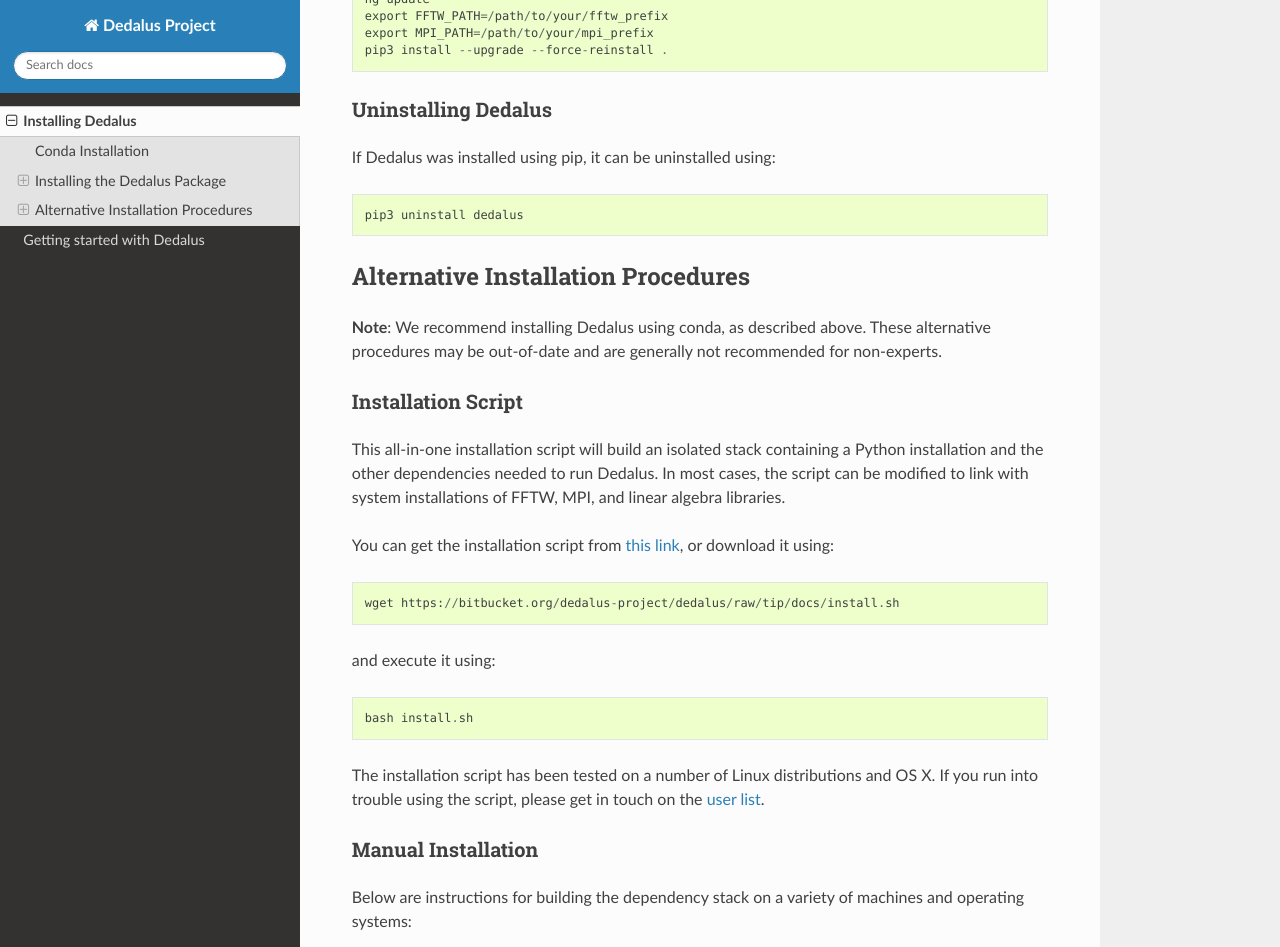
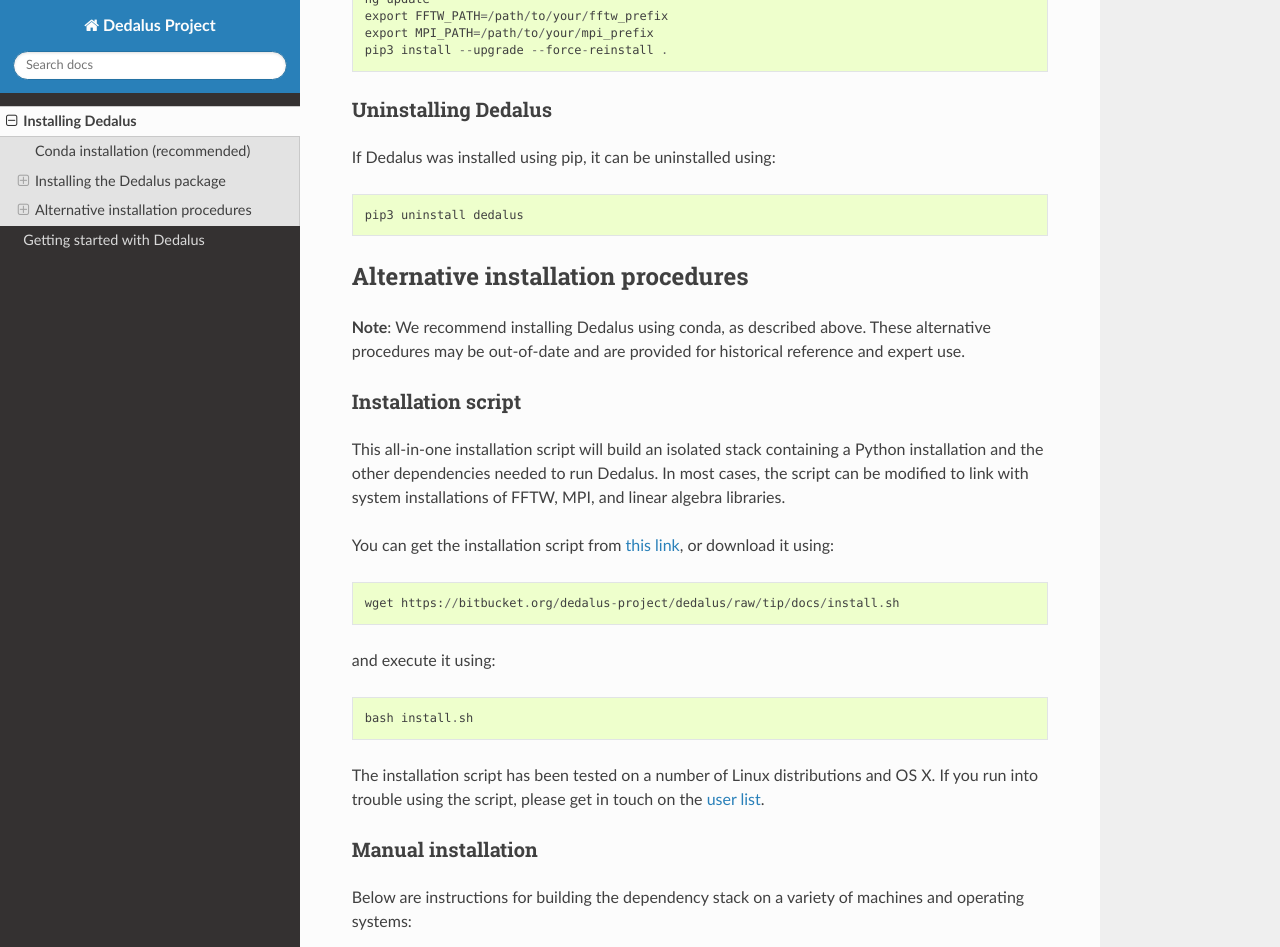
Before and after one commit to DedalusProject/dedalus, a Sphinx documentation site: the page built from docs/installation.rst, in a window 1280 px wide and 1400 px high, scrolled down 2281 px. Shown: the top 947 px of the window. Built offline with Sphinx 7.4.7 and the Read the Docs theme 2.0.0, drawn with Linux system fonts in a browser that asks for light colours; pages that are not in the unit, such as notebooks, are missing from menus; some of the changed text lies outside the part shown.

Commit message:
Tweak installation docs
hg hash: d10d45774c1ede297c80434c65851babfde633a7

```diff
--- a/docs/installation.rst
+++ b/docs/installation.rst
@@ -34,7 +34,7 @@
 The Dedalus package within the environment can be updated using pip as described below.
 
 
-Installing the Dedalus Package
+Installing the Dedalus package
 ==============================
 
 Once the necessary C dependencies and Python 3 are present, Dedalus can be installed from PyPI or built from source using pip.
@@ -91,13 +91,13 @@
     pip3 uninstall dedalus
 
 
-Alternative Installation Procedures
+Alternative installation procedures
 ===================================
 
 **Note**: We recommend installing Dedalus using conda, as described above.
-These alternative procedures may be out-of-date and are generally not recommended for non-experts.
+These alternative procedures may be out-of-date and are provided for historical reference and expert use.
 
-Installation Script
+Installation script
 -------------------
 
 This all-in-one installation script will build an isolated stack containing a Python installation and the other dependencies needed to run Dedalus.
@@ -114,7 +114,7 @@
 The installation script has been tested on a number of Linux distributions and OS X.
 If you run into trouble using the script, please get in touch on the `user list <https://groups.google.com/forum/#!forum/dedalus-users>`_.
 
-Manual Installation
+Manual installation
 -------------------
 
 Below are instructions for building the dependency stack on a variety of machines and operating systems:
```
Also changed, not shown: other parts of docs/installation.rst (+2 -2 lines).
